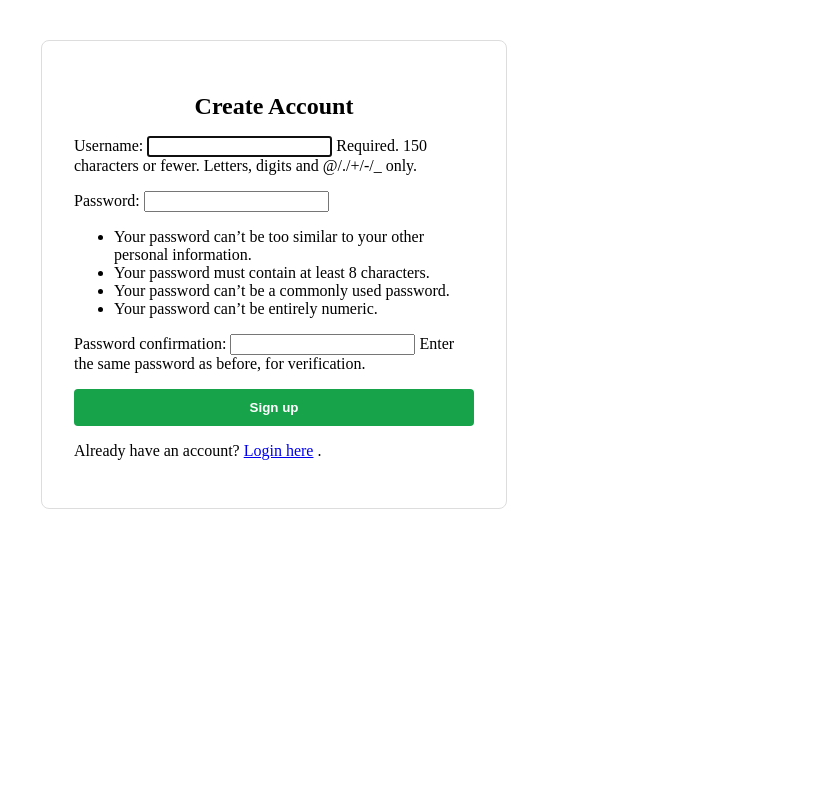
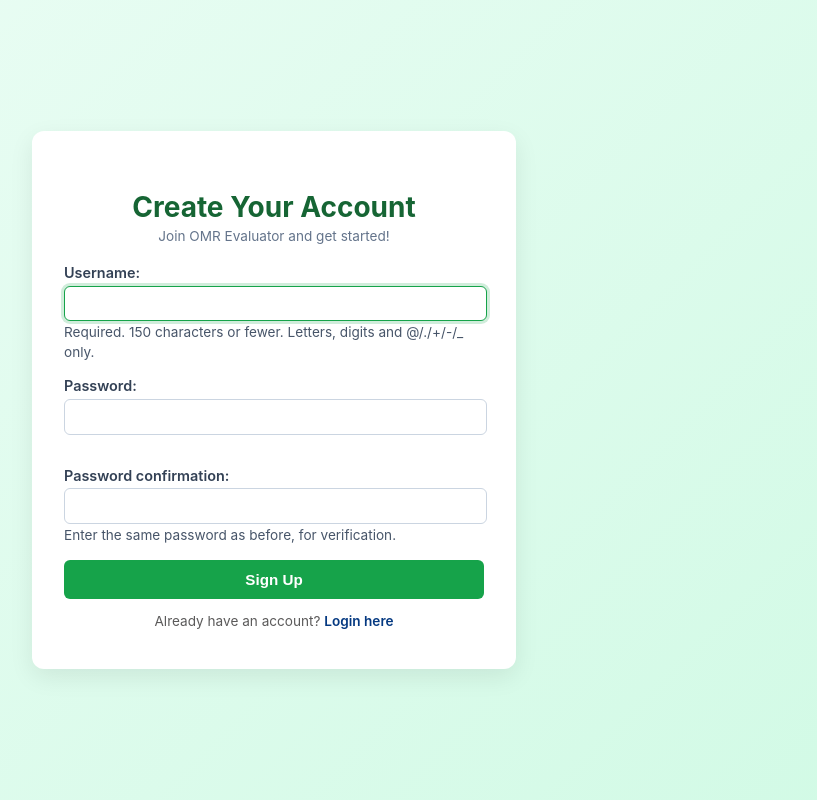
Before and after one commit to ibnu-umer/bubble-sheet-evaluator-web, a Django app: page /accounts/signup/ in a window 1280 px wide. Shown: the whole page, without its empty margins (366-1183 px from the left). Run offline with Django 5.2, Linux system fonts and the light colour scheme.

Commit message:
style(signup): redesign and add style for signup page

```diff
--- /dev/null
+++ b/omr/static/css/signup.css
@@ -0,0 +1,129 @@
+/* ========== Signup Page Styles ========== */
+
+body {
+    margin: 0;
+    font-family: "Inter", "Segoe UI", Roboto, Helvetica, Arial, sans-serif;
+    background: linear-gradient(135deg, #ecfdf5, #d1fae5);
+    color: #1e293b;
+    min-height: 100vh;
+    display: flex;
+    align-items: center;
+    justify-content: center;
+}
+
+.signup-page {
+    display: flex;
+    justify-content: center;
+    align-items: center;
+    width: 100%;
+    padding: 1rem;
+}
+
+.signup-card {
+    background: #fff;
+    border-radius: 12px;
+    box-shadow: 0 8px 24px rgba(0, 0, 0, 0.08);
+    padding: 2.5rem 2rem;
+    width: 100%;
+    max-width: 420px;
+    text-align: center;
+}
+
+.signup-title {
+    font-size: 1.75rem;
+    font-weight: 700;
+    color: #166534;
+    margin-bottom: 0.25rem;
+}
+
+.signup-subtitle {
+    color: #64748b;
+    font-size: 0.85rem; /* smaller & cleaner */
+    margin-bottom: 1.25rem;
+}
+
+.error-msg {
+    background: #fee2e2;
+    color: #b91c1c;
+    border: 1px solid #fecaca;
+    border-radius: 6px;
+    padding: 0.65rem;
+    margin-bottom: 1rem;
+    font-size: 0.85rem; /* smaller font */
+}
+
+.signup-form {
+    display: flex;
+    flex-direction: column;
+    text-align: left;
+    gap: 1rem;
+}
+
+label {
+    display: block;
+    font-weight: 600;
+    margin-bottom: 0.3rem;
+    color: #334155;
+    font-size: 0.9rem;
+}
+
+input[type="text"],
+input[type="password"],
+input[type="email"] {
+    width: 95%;
+    padding: 0.55rem 0.7rem;
+    border: 1px solid #cbd5e1;
+    border-radius: 6px;
+    font-size: 0.9rem;
+}
+
+input:focus {
+    border-color: #16a34a;
+    box-shadow: 0 0 0 3px rgba(22, 163, 74, 0.2);
+    outline: none;
+}
+
+.signup-btn {
+    background: #16a34a;
+    color: #fff;
+    font-weight: 600;
+    padding: 0.7rem;
+    border: none;
+    border-radius: 6px;
+    cursor: pointer;
+    font-size: 0.95rem;
+}
+
+.signup-btn:hover {
+    background: #15803d;
+}
+
+.helptext {
+    margin-top: 0.85rem;
+    font-size: 0.85rem; /* smaller & cleaner */
+    color: #475569;
+}
+
+ul {
+    display: none;
+}
+
+p {
+    margin: 0;
+}
+
+.login-text {
+    margin-top: 0.85rem;
+    font-size: 0.85rem;
+    color: #5b5a5a;
+}
+
+.login-text a {
+    color: #053981;
+    text-decoration: none;
+    font-weight: 600;
+}
+
+.login-text a:hover {
+    text-decoration: underline;
+}
--- a/omr/templates/auth/signup.html
+++ b/omr/templates/auth/signup.html
@@ -3,49 +3,31 @@
 <html lang="en">
     <head>
         <meta charset="UTF-8" />
-        <title>{% block title %}OMR App{% endblock %}</title>
-        <style>
-            .signup-container {
-                max-width: 400px;
-                margin: 40px auto;
-                padding: 2rem;
-                border: 1px solid #ddd;
-                border-radius: 8px;
-                background: #fff;
-            }
-            .signup-container h2 {
-                text-align: center;
-                margin-bottom: 1rem;
-            }
-            button {
-                width: 100%;
-                padding: 0.7rem;
-                background: #16a34a;
-                color: #fff;
-                border: none;
-                border-radius: 4px;
-                font-weight: bold;
-                cursor: pointer;
-            }
-            button:hover {
-                background: #15803d;
-            }
-        </style>
+        <meta name="viewport" content="width=device-width, initial-scale=1.0" />
+        <title>Sign Up | OMR App</title>
+        <link rel="stylesheet" href="{% static 'css/signup.css' %}" />
     </head>
     <body>
-        <div class="signup-container">
-            <h2>Create Account</h2>
+        <div class="signup-page">
+            <div class="signup-card">
+                <h1 class="signup-title">Create Your Account</h1>
+                <p class="signup-subtitle">Join OMR Evaluator and get started!</p>
 
-            <form method="post">
-                {% csrf_token %} {{ form.as_p }}
-                <button type="submit">Sign up</button>
-            </form>
+                {% if form.errors %}
+                <p class="error-msg">Please fix the highlighted errors below.</p>
+                {% endif %}
 
-            <p>
-                Already have an account?
-                <a href="{% url 'login' %}">Login here</a>
-                .
-            </p>
+                <form method="post" class="signup-form">
+                    {% csrf_token %}
+                    {{ form.as_p }}
+                    <button type="submit" class="signup-btn">Sign Up</button>
+                </form>
+
+                <p class="login-text">
+                    Already have an account?
+                    <a href="{% url 'login' %}">Login here</a>
+                </p>
+            </div>
         </div>
     </body>
 </html>
```
